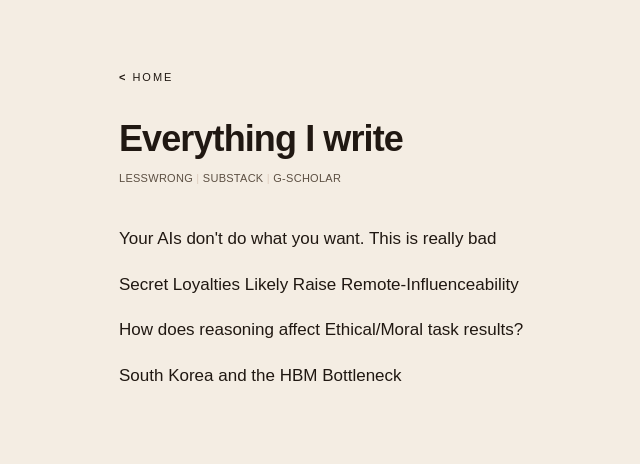
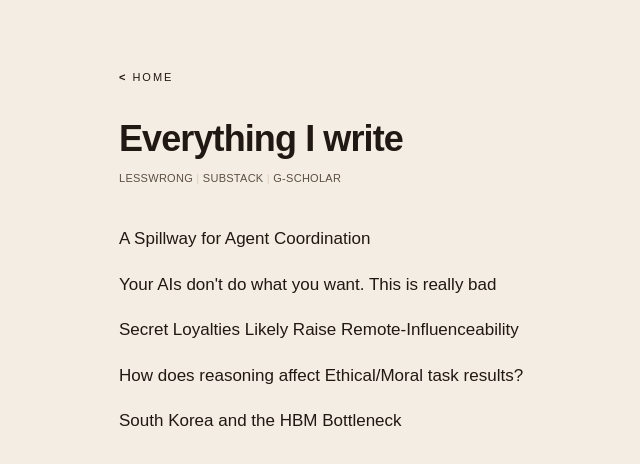
Before and after one commit to kaustubhkislay/website, a Next.js app: page /writing in a window 1280 px wide. Shown: the top 464 px of the page, without its empty margins (225-865 px from the left). Built offline with nearby package versions, Linux system fonts and the light colour scheme; a web font is replaced by a local one.

Commit message:
Add A Spillway for Agent Coordination to featured writing
Co-Authored-By: Claude Fable 5 <noreply@anthropic.com>

```diff
--- a/src/app/writing/page.tsx
+++ b/src/app/writing/page.tsx
@@ -8,6 +8,10 @@ export const metadata = {
 };
 
 const FEATURED: { title: string; href: string }[] = [
+  {
+    title: "A Spillway for Agent Coordination",
+    href: "https://www.lesswrong.com/posts/FjYmTAPiG3FCFCY5r/a-spillway-for-agent-coordination",
+  },
   {
     title: "Your AIs don't do what you want. This is really bad",
     href: "https://www.lesswrong.com/posts/NmwzGEAPamauYec3A/your-ais-don-t-do-what-you-want-this-is-really-bad",
```
